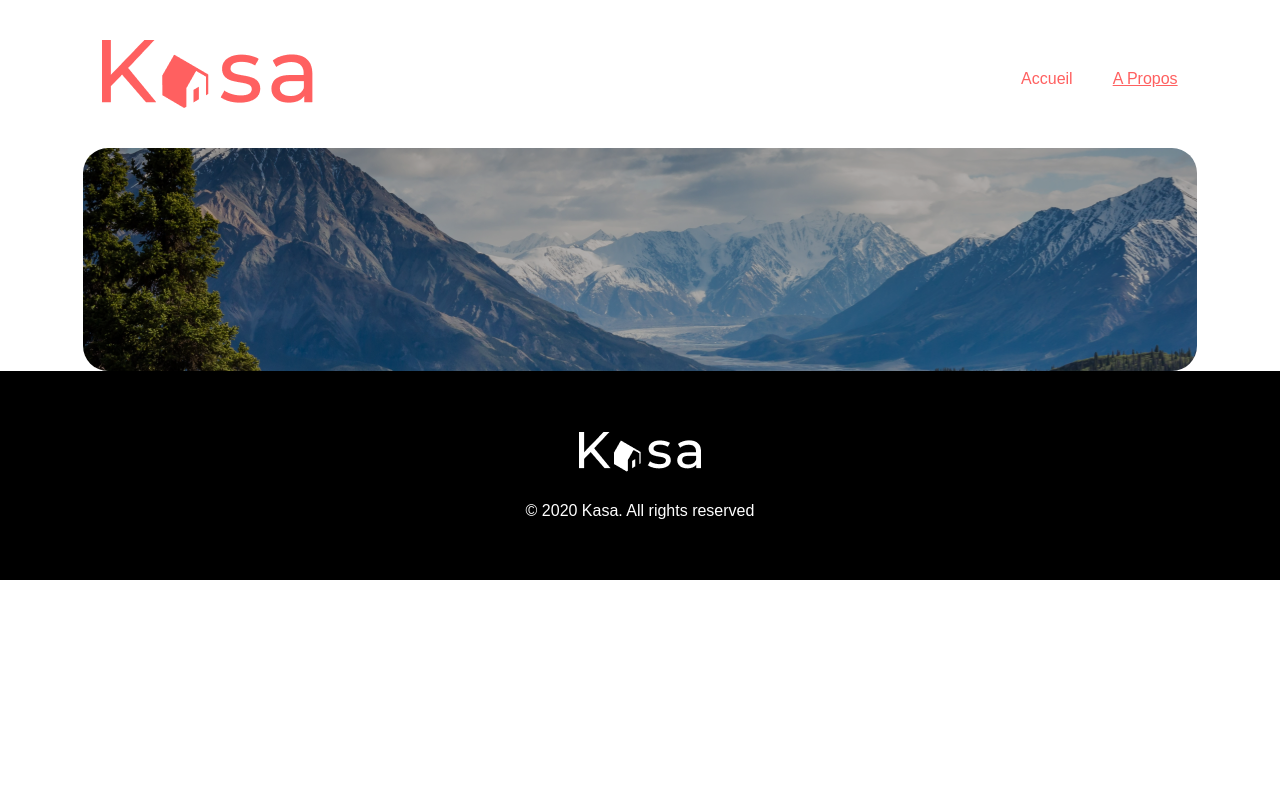
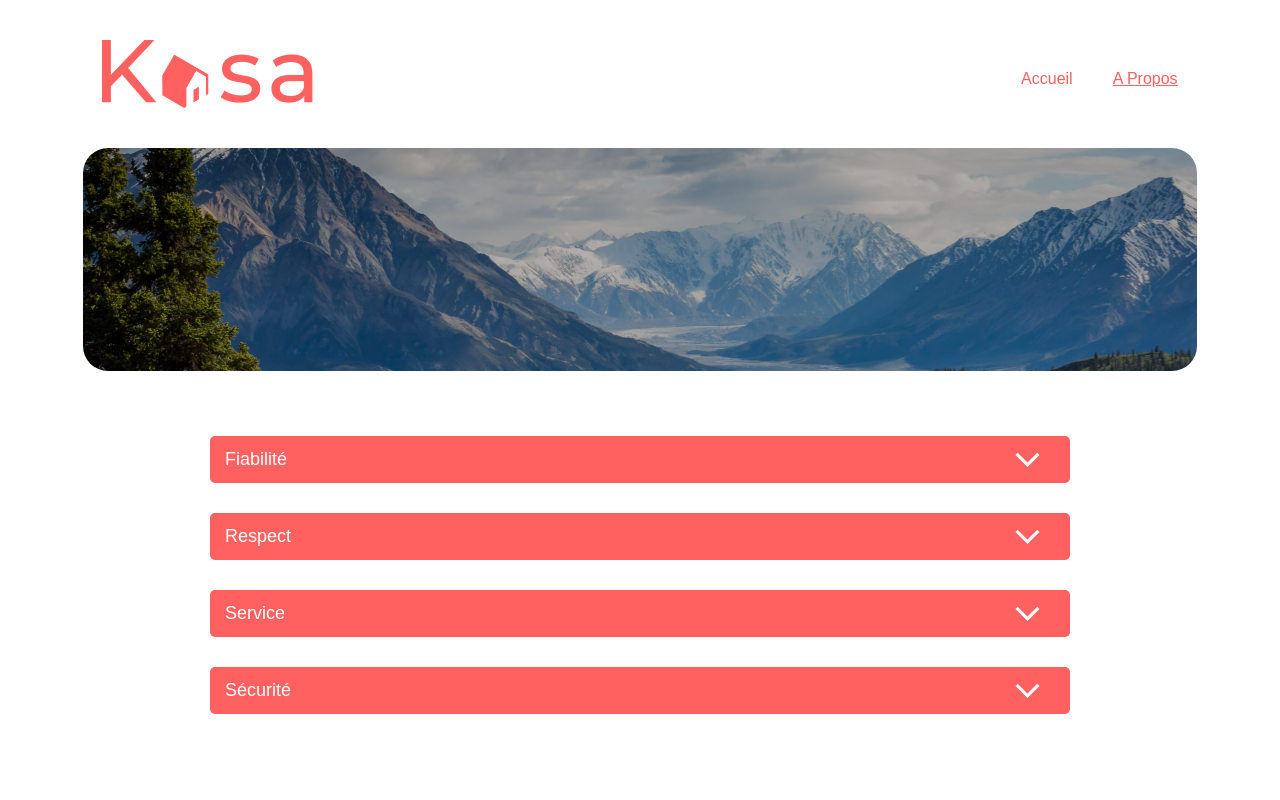
Before and after one commit to MOHAMED-Ismael-Alykhan/Kasa, a React (Create React App) app in the folder kasa/: page /about in a window 1280 px wide. Shown: the top 800 px of the page. Built offline with nearby package versions, Linux system fonts and the light colour scheme.

Commit message:
Creation component collapse et page about

```diff
--- a/kasa/src/components/Collapse.jsx
+++ b/kasa/src/components/Collapse.jsx
@@ -0,0 +1,32 @@
+import React, { useState } from 'react';
+import ArrowUp from '../images/vectorUp.png';
+import ArrowDown from '../images/vectorDown.png';
+
+export default function DropDown({ txt, title }) {
+  const [isOpen, setIsOpen] = useState(false);
+
+  return isOpen ? (
+    <div>
+      <button
+        className="dropdown-button"
+        type="button"
+        onClick={() => setIsOpen(false)}
+      >
+        <span>{title}</span>
+        <img src={ArrowUp} alt="flèche vers le haut" />
+      </button>
+      <p className="dropdown-text">{txt}</p>
+    </div>
+  ) : (
+    <div>
+      <button
+        className="dropdown-button"
+        type="button"
+        onClick={() => setIsOpen(true)}
+      >
+        <span>{title}</span>
+        <img src={ArrowDown} alt="flèche vers le bas" />
+      </button>
+    </div>
+  );
+}
--- a/kasa/src/pages/About.jsx
+++ b/kasa/src/pages/About.jsx
@@ -1,10 +1,25 @@
 import React from 'react';
 import AboutBanner from '../components/AboutBanner';
+import Collapse from '../components/Collapse';
+import aboutServices from '../../src/aboutServices.json';
 
 const About = () => {
+  const services = aboutServices;
   return (
     <div>
       <AboutBanner />
+      <main>
+        <div className="dropdown-container">
+          {services.map((services) => (
+            <div className="dropdown-unity" key={services.id}>
+              <Collapse
+                title={services.aboutTitleServices}
+                txt={services.aboutTextServices}
+              />
+            </div>
+          ))}
+        </div>
+      </main>
     </div>
   );
 };
--- a/kasa/src/pages/Home.jsx
+++ b/kasa/src/pages/Home.jsx
@@ -4,37 +4,20 @@ import Card from '../components/Card';
 import { Link } from 'react-router-dom';
 import data from '../lodging.json';
 
-export default function Home() {
+const Home = () => {
   return (
     <div>
       <HomeBanner />
       <div className="cards-container">
-        {data.map((appart, id) => (
+        {data.map((lodging, id) => (
           <div className="card-lodging" key={id}>
-            <Link className="link-card-lodging" to={`/lodging/${appart.id}`}>
-              <Card cover={appart.cover} title={appart.title} />
+            <Link to={`/lodging/${lodging.id}`}>
+              <Card cover={lodging.cover} title={lodging.title} />
             </Link>
           </div>
         ))}
       </div>
     </div>
   );
-}
-/*
-export default function Home() {
-  return (
-    <div>
-      <HomeBanner />
-      <div className="cards-container">
-        {data.map((appart, id) => (
-          <div key={id}>
-            <Link to={`/lodging/${appart.id}`}>
-              <Card cover={appart.cover} title={appart.title} />
-            </Link>
-          </div>
-        ))}
-      </div>
-    </div>
-  );
-}
-*/
+};
+export default Home;
--- a/kasa/src/style/components/Collapse.scss
+++ b/kasa/src/style/components/Collapse.scss
@@ -0,0 +1,33 @@
+.dropdown-button {
+  display: flex;
+  align-items: center;
+  justify-content: space-between;
+  width: 100%;
+  background: #ff6060;
+  border-radius: 5px;
+  border-style: none;
+  height: 47px;
+  font-size: 18px;
+  color: #ffffff;
+  padding: 0px 30px 0px 15px;
+  cursor: pointer;
+  @media screen and (max-width: 420px) {
+    font-size: 14px;
+    padding-right: 15px;
+    height: 30px;
+  }
+}
+
+.dropdown-text {
+  font-size: 18px;
+  line-height: 142.6%;
+  color: #ff6060;
+  padding: 30px 15px;
+  background: #f6f6f6;
+  border-radius: 5px;
+  margin: 0;
+  pointer-events: none;
+  @media screen and (max-width: 420px) {
+    font-size: 14px;
+  }
+}
--- a/kasa/src/style/index.scss
+++ b/kasa/src/style/index.scss
@@ -5,5 +5,7 @@
 @import './components/Footer.scss';
 @import './components/HomeBanner.scss';
 @import './components/Card.scss';
+@import './pages/about';
 @import './components/AboutBanner.scss';
+@import './components/Collapse.scss';
 @import './pages/error';
--- a/kasa/src/style/pages/_about.scss
+++ b/kasa/src/style/pages/_about.scss
@@ -0,0 +1,24 @@
+.dropdown-container {
+  display: flex;
+  flex-direction: column;
+  width: 100%;
+  align-items: center;
+  margin: 50px 0;
+  @media screen and (max-width: 420px) {
+    margin-top: 10px;
+  }
+}
+
+.dropdown-unity {
+  width: 80%;
+  margin: 15px 0;
+  @media screen and (max-width: 420px) {
+    width: 335px;
+    margin: 10px 0;
+  }
+
+  @media screen and (max-width: 280px) {
+    width: 120%;
+    margin: 10px auto;
+  }
+}
```
Also changed, not shown: kasa/src/images/vectorDown.png (added), kasa/src/images/vectorUp.png (added).
